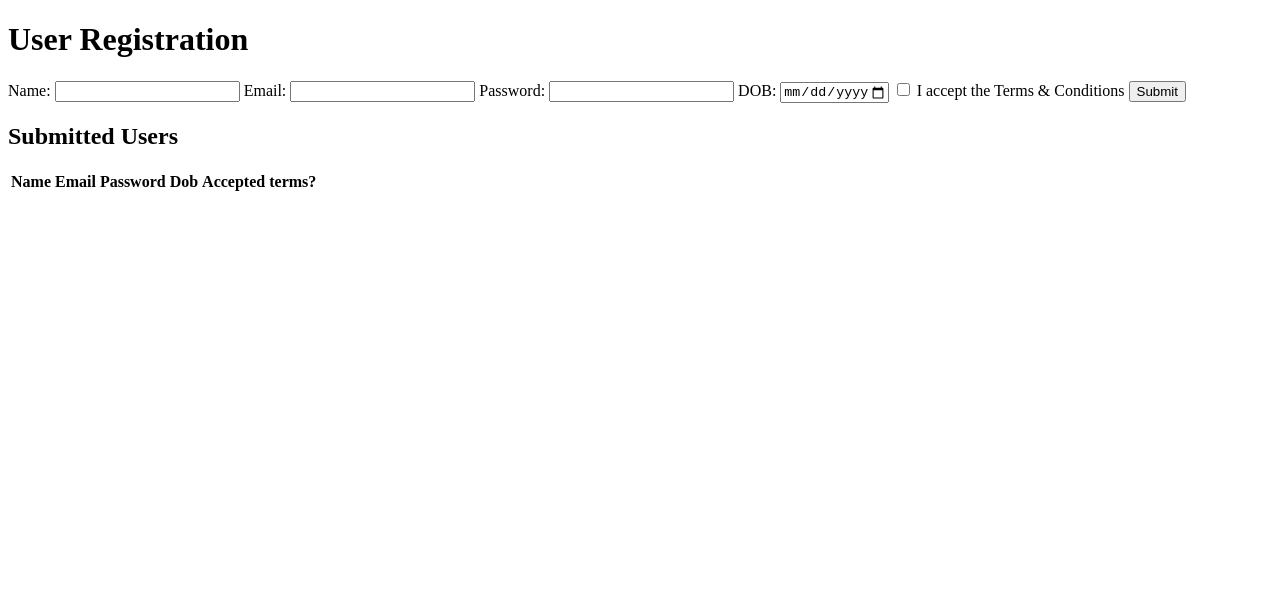
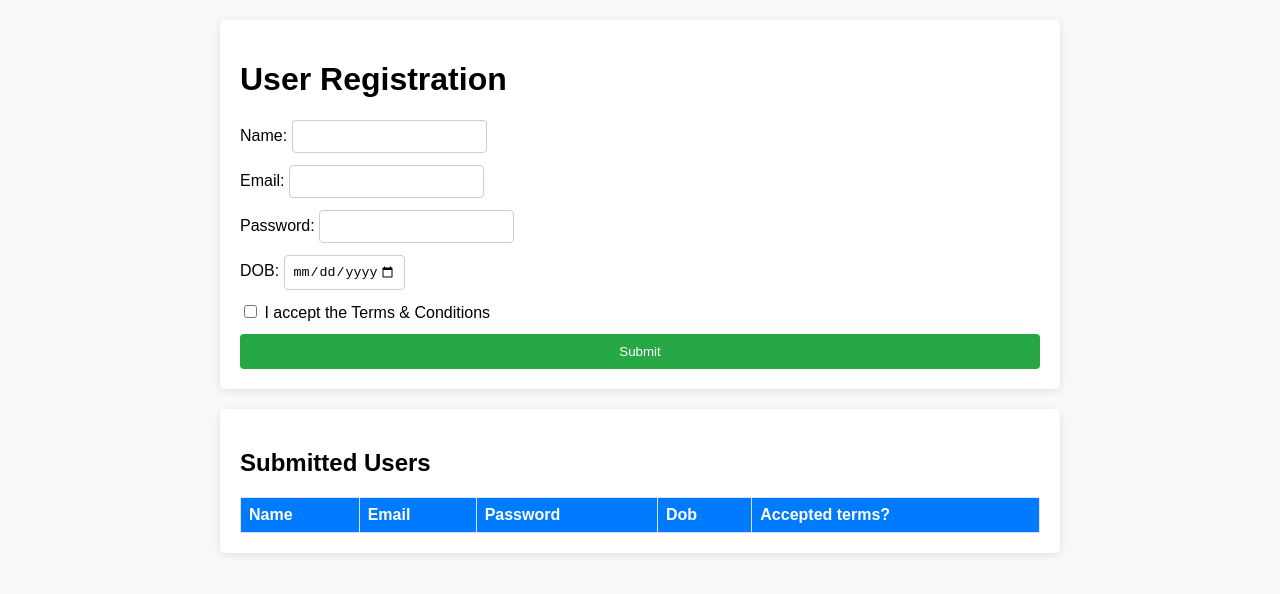
Before and after one commit to durahrah/wd101, a plain HTML site: page index.html in a window 1280 px wide. Drawn offline with Linux system fonts and the light colour scheme.

Commit message:
Update index.css

```diff
--- a/index.css
+++ b/index.css
@@ -1,62 +1,72 @@
-<!DOCTYPE html>
-<html lang="en">
-  <head>
-    <meta charset="UTF-8" />
-    <title>Registration Assignment</title>
-    <link rel="stylesheet" href="index.css" />
-  </head>
-  <body>
-    <div class="form-container">
-      <h1>User Registration</h1>
-      <form id="userForm">
-        <label>
-          Name:
-          <input type="text" id="name" required />
-        </label>
-        <label>
-          Email:
-          <input type="email" id="email" required />
-        </label>
-        <label>
-          Password:
-          <input type="password" id="password" required />
-        </label>
-        <label>
-          DOB:
-          <input
-            type="date"
-            id="dob"
-            required
-            min="1967-11-09"
-            max="2025-06-19"
-          />
-        </label>
-        <label class="checkbox">
-          <input type="checkbox" id="terms" required />
-          I accept the Terms & Conditions
-        </label>
-        <button type="submit" id="submitBtn">Submit</button>
-      </form>
-    </div>
+html,
+body {
+  height: 100%;
+  margin: 0;
+}
+body {
+  display: flex;
+  flex-direction: column;
+  align-items: center;
+  padding: 20px;
+  font-family: Arial, sans-serif;
+  background-color: #f8f9fa;
+}
+.form-container,
+.table-container {
+  background: white;
+  padding: 20px;
+  margin-bottom: 20px;
+  border-radius: 5px;
+  width: 360px;
+  box-shadow: 0 2px 8px rgba(0, 0, 0, 0.1);
+}
+form {
+  display: flex;
+  flex-direction: column;
+  gap: 12px;
+}
+input[type="text"],
+input[type="email"],
+input[type="password"],
+input[type="date"] {
+  padding: 8px;
+  border: 1px solid #ccc;
+  border-radius: 4px;
+}
+button {
+  padding: 10px;
+  background: #28a745;
+  border: none;
+  color: white;
+  cursor: pointer;
+  border-radius: 4px;
+}
+button:hover {
+  background: #218838;
+}
+table {
+  width: 100%;
+  border-collapse: collapse;
+}
+th,
+td {
+  border: 1px solid #dee2e6;
+  padding: 8px;
+  text-align: left;
+}
+thead {
+  background: #007bff;
+  color: white;
+}
 
-    <div class="table-container">
-      <h2>Submitted Users</h2>
-      <table id="userTable">
-        <thead>
-          <tr>
-            <th>Name</th>
-            <th>Email</th>
-            <th>Password</th>
-            <th>Dob</th>
-            <th>Accepted terms?</th>
-          </tr>
-        </thead>
-        <tbody id="userTableBody">
-          <!-- Entries will populate here -->
-        </tbody>
-      </table>
-    </div>
+.form-container,
+.table-container {
+  width: 800px;
+  max-width: 95%;
+}
 
-    <script src="index.js"></script>
-  </body>
-</html>
+table#userTable {
+  width: 100%;
+  table-layout: auto;
+  border-collapse: collapse;
+}
```
